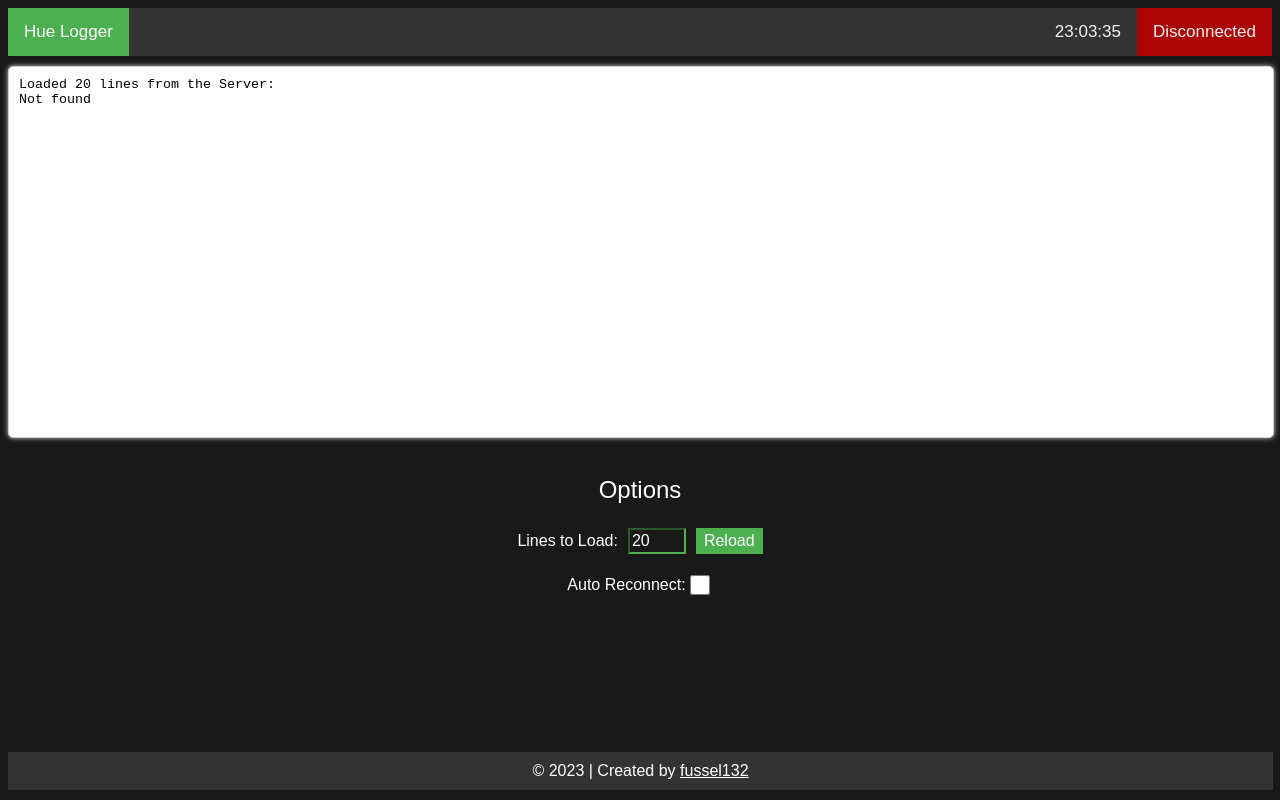
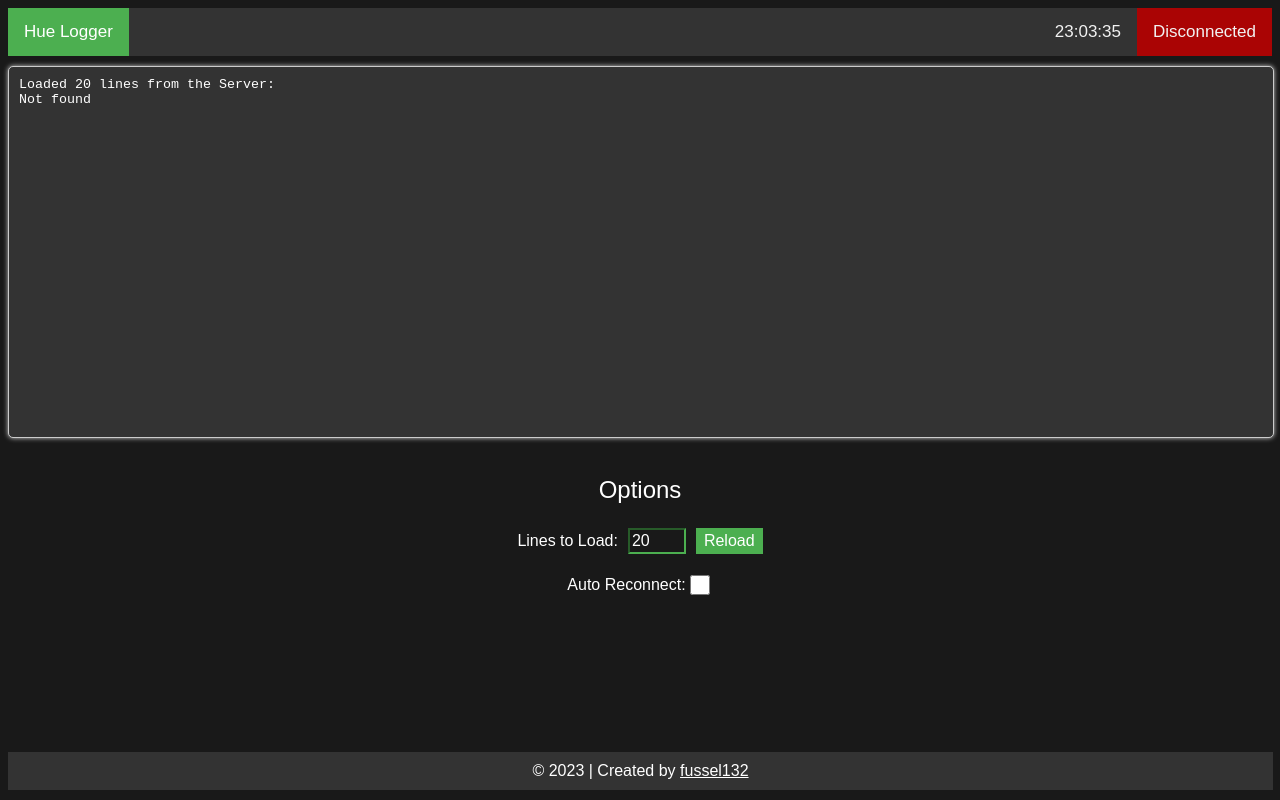
Before and after one commit to fussel132/weblogger, a website: page public/index.html in a window 1280 px wide. Drawn offline with Linux system fonts and the light colour scheme; no server answers.

Commit message:
Fix greyed out log window on iOS WebKit

```diff
--- a/public/css/index.css
+++ b/public/css/index.css
@@ -44,8 +44,10 @@ body label {
 
 #log {
     resize: none;
-    color: black;
-    background-color: #fff;
+    -webkit-text-fill-color: white;
+    opacity: 1;
+    color: white;
+    background-color: #333;
     border: 1px solid #ccc;
     border-radius: 5px;
     box-shadow: 0 0 5px #ccc;
```
